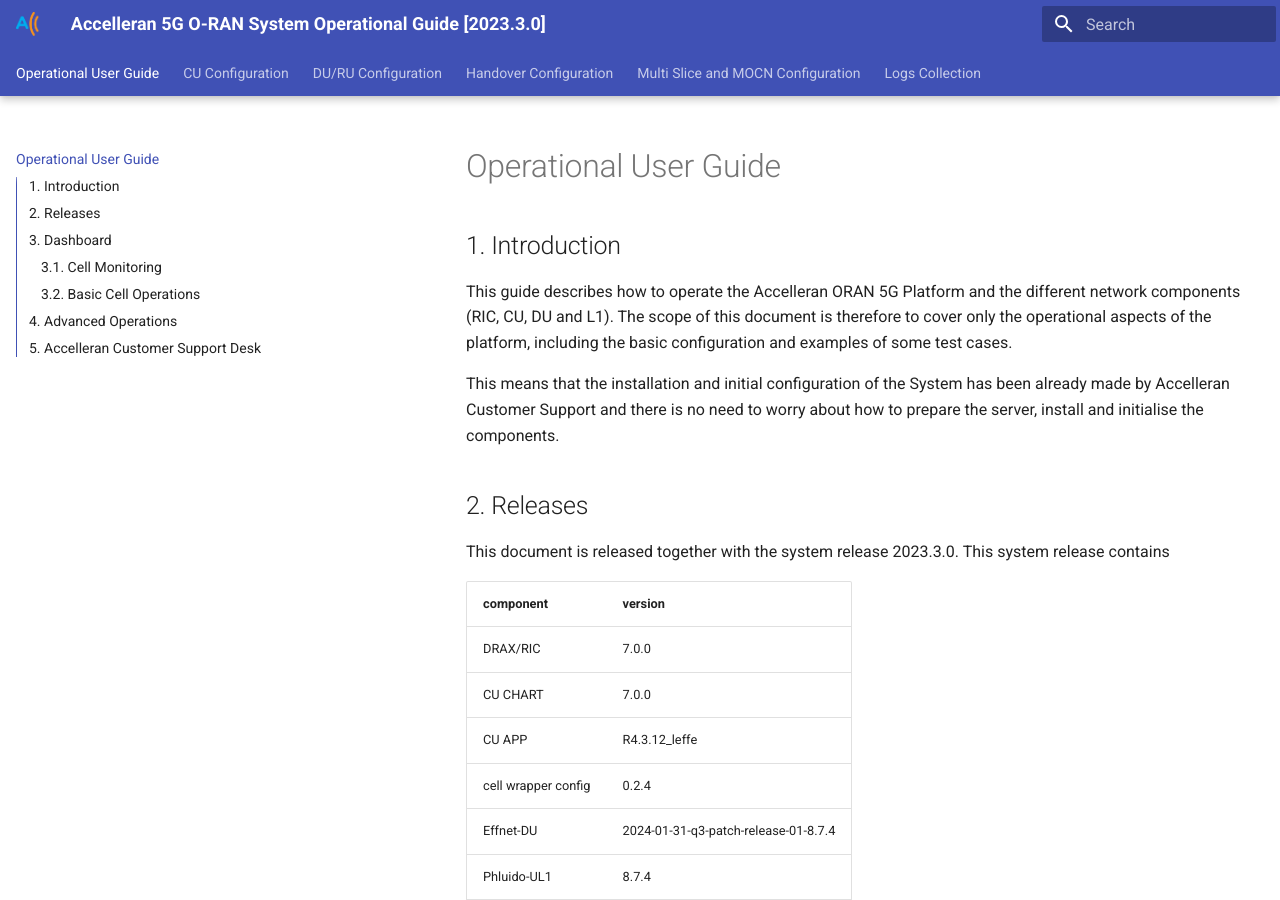
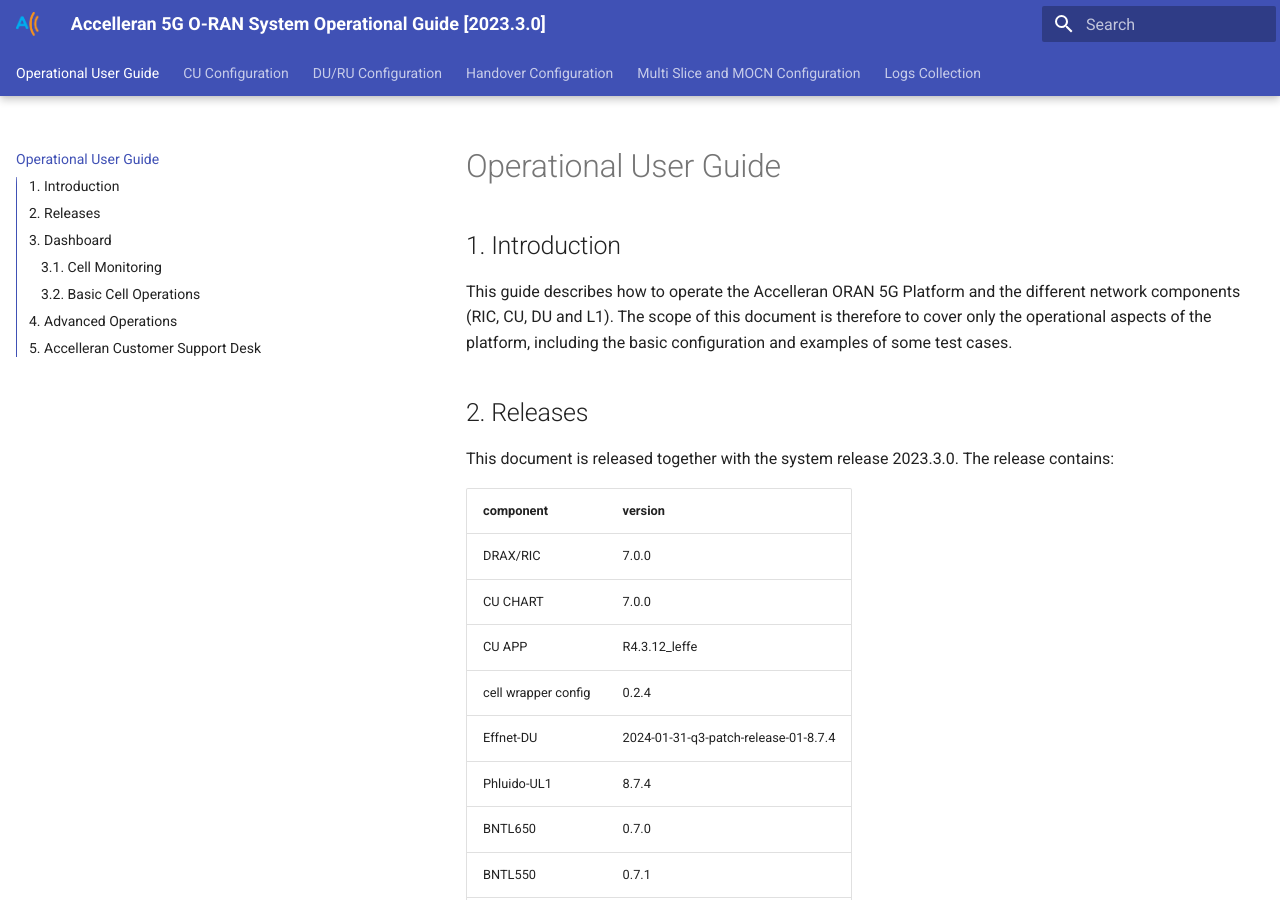
Before and after one commit to accelleran/ran-operation-guide, an MkDocs documentation site: the page built from docs/index.md, in a window 1280 px wide and 900 px high. Built offline with MkDocs 1.6.1 and Material for MkDocs 9.7.7, drawn with Linux system fonts in a browser that asks for light colours; the version menu is left out.

Commit message:
minor changes

```diff
--- a/docs/index.md
+++ b/docs/index.md
@@ -5,12 +5,10 @@
 
 This guide describes how to operate the Accelleran ORAN 5G  Platform and the different network components (RIC, CU, DU and L1). The scope of this document is therefore to cover only the operational aspects of the platform, including the basic configuration and examples of some test cases.
 
-This means that the installation and initial configuration of the System has been already made by Accelleran Customer Support and there is no need to worry about how to prepare the server, install and initialise the components.
-
 
 ## 2. Releases
 This document is released together with the system release 2023.3.0.
-This system release contains
+The release contains:
 
 | component    | version                        |
 |--------------|--------------------------------|
@@ -47,7 +45,7 @@
         - UE Measured SINR
         - DL Throughput on the NG-Interface per UE.
         - UL Throughput on the NG-Interface per UE.
-    - Accessibility and Mobility Counters (e.g. Number of RRC Attempts or Number of Handover Execution Successes) can be viewed in the *5G CUCP PM Counters* dashboard.
+    - Accessibility and Mobility Counters (e.g. Number of RRC Attempts or Number of Handover Execution Successes) can be viewed in the **5G CUCP PM Counters** dashboard.
     > PS: The definition of these counters are included in 3GPP TS 28.552 .
     - A live view of the RIC/CU/CellWrapper Logs can be viewed using the **Loki Log Dashboard**.
 
```
